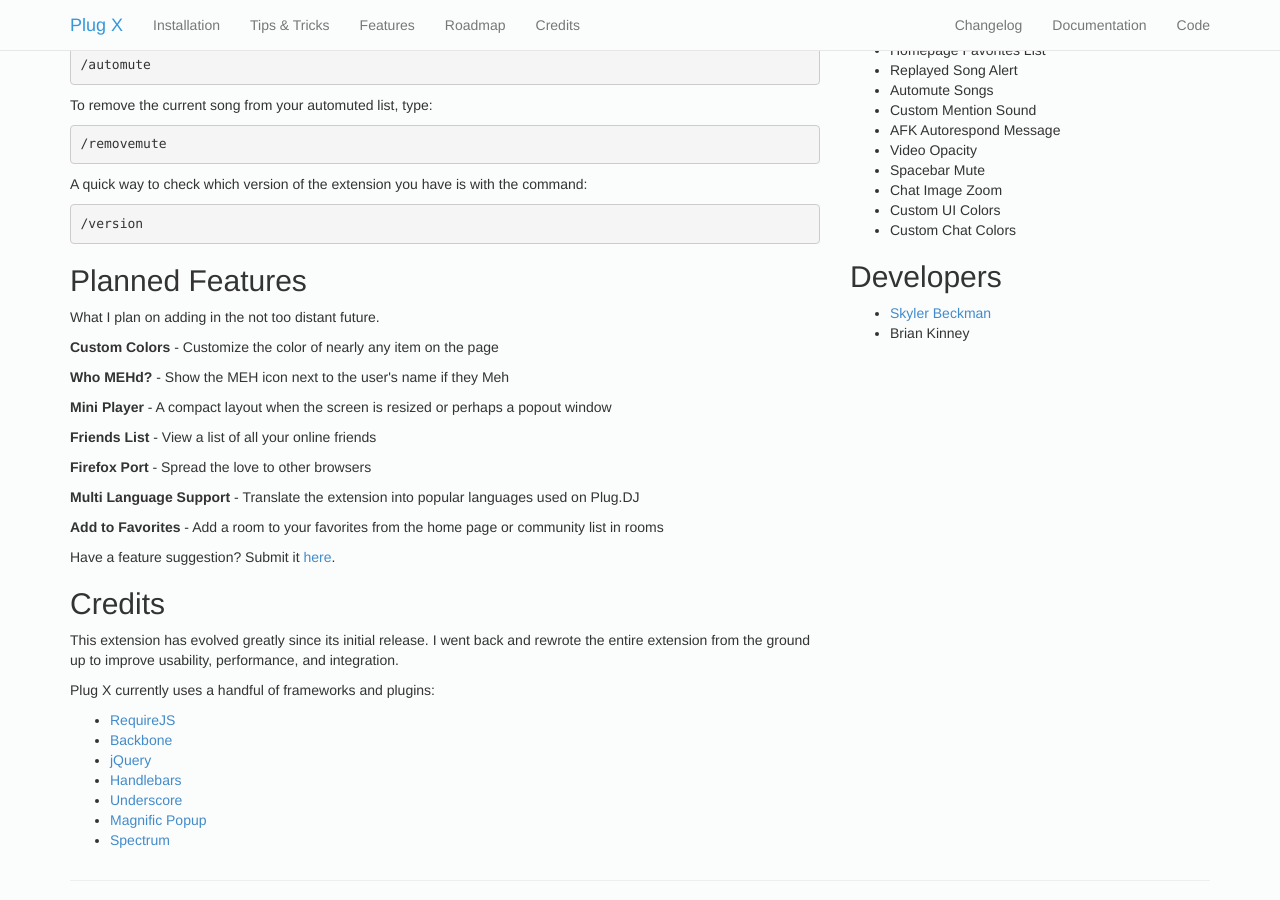
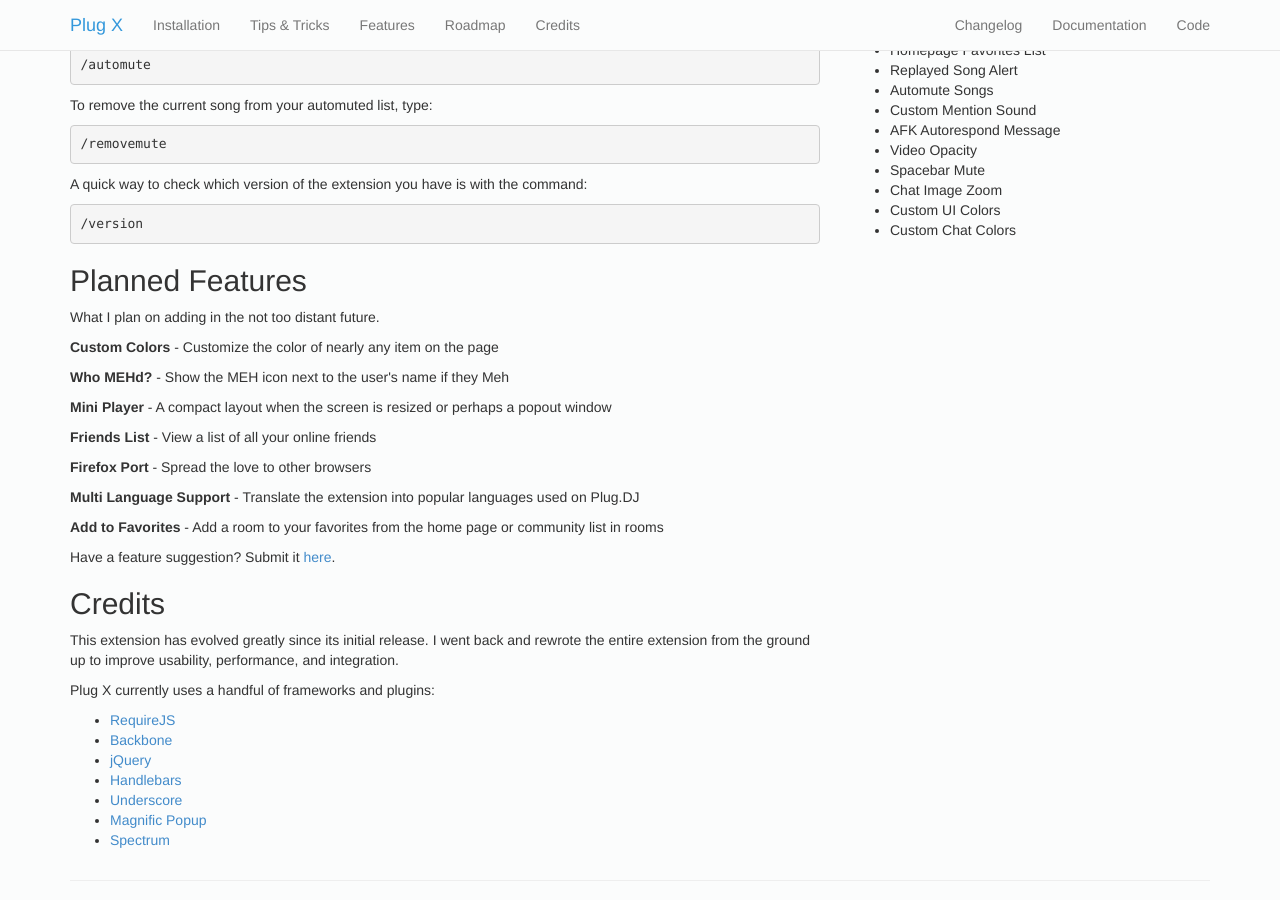
Before and after one commit to skylerb/Plug-X, a Jekyll site: the page built from index.html, in a window 1280 px wide and 900 px high, scrolled down 737 px. Built offline with Jekyll 4.4.1, drawn with Linux system fonts in a browser that asks for light colours; nearby versions of some CDN libraries; Markdown is read by kramdown in place of the engine named in the settings.

Commit message:
Remove developer list temporarily

```diff
--- a/index.html
+++ b/index.html
@@ -72,10 +72,5 @@
 			<li>Custom UI Colors</li>
 			<li>Custom Chat Colors</li>
 		</ul>
-		<h2>Developers</h2>
-		<ul>
-			<li><a href="http://skylerbeckman.com">Skyler Beckman</a></li>
-			<li>Brian Kinney</li>
-		</ul>
 	</div>
 </div>
```
